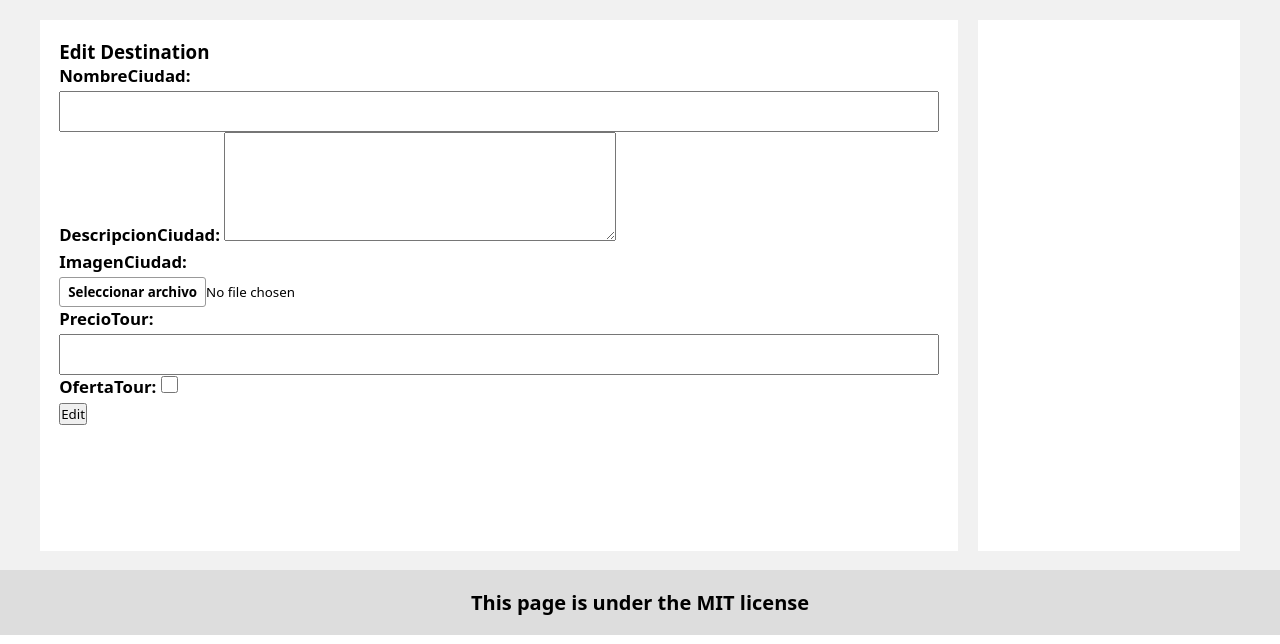
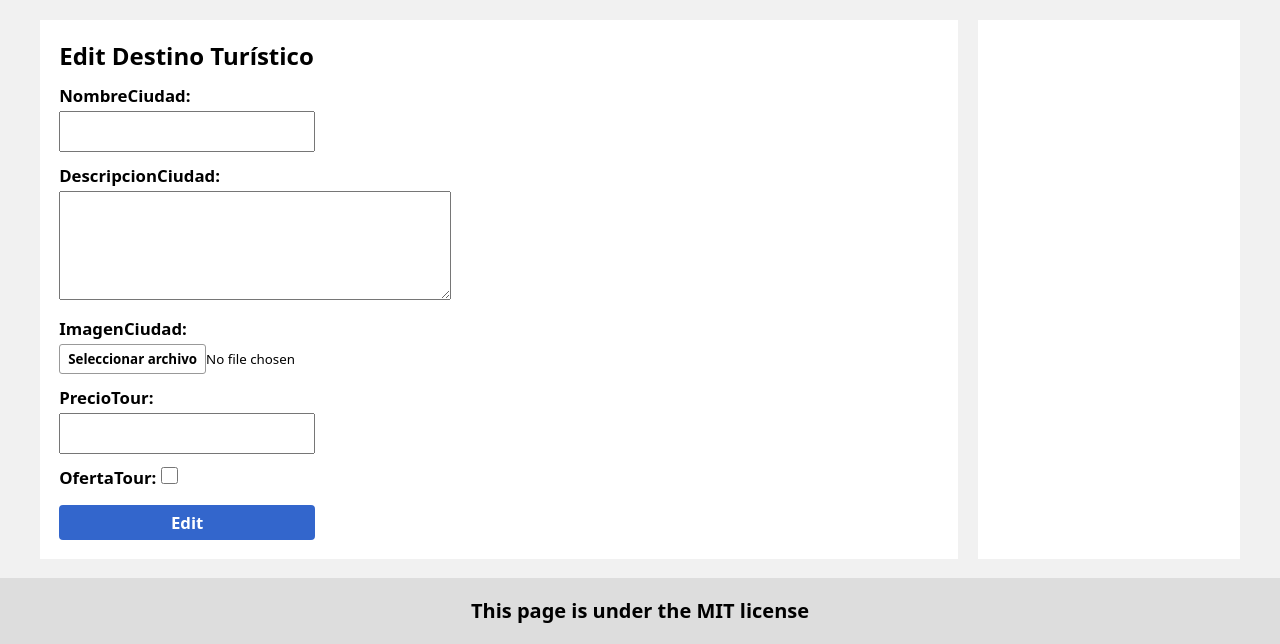
Before and after one commit to gopoma/TravelEasy, a Django app: template src/destinations/templates/destinations/edit.html in a window 1280 px wide. Shown: the part 166-810 px from the top of the page. Run offline with Django 4.2, Linux system fonts and the light colour scheme; the template is opened without the code that fills it: values that come from a table or form of the project are taken from there, others are empty.

Commit message:
Improved editDestinoTuristico's form styles through the last generic

```diff
--- a/src/destinations/templates/destinations/edit.html
+++ b/src/destinations/templates/destinations/edit.html
@@ -1,10 +1,10 @@
 {% extends 'layouts/main-layout.html' %}
 
 {% block content %}
-    <h1>Edit Destination</h1>
-    <form action="." method="POST" enctype="multipart/form-data">
+    <h2>Edit Destino Turístico</h2>
+    <form class="form" action="." method="POST" enctype="multipart/form-data">
         {% csrf_token %}
         {{ edit_form.as_p }}
-        <input type="submit" value="Edit">
+        <input class="form__submit-btn" type="submit" value="Edit">
     </form>
 {% endblock %}
```
